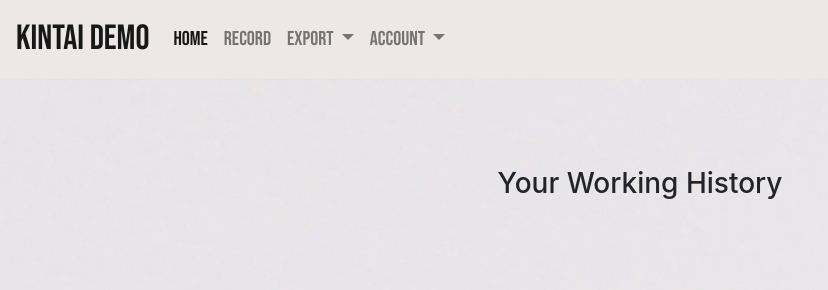
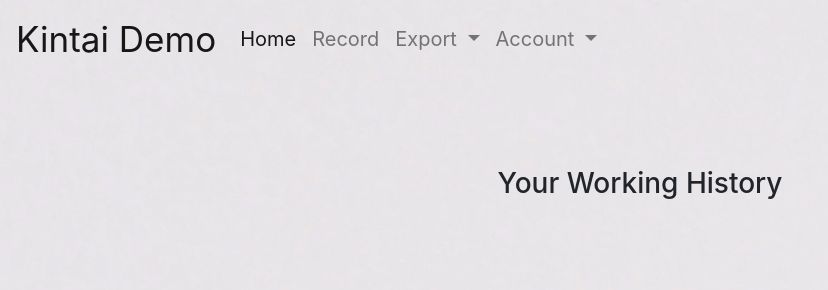
Before and after one commit to yuki-nagano/kintaidemo, a Django app: page /record in a window 1280 px wide. Shown: the top 290 px of the page, without its empty margins (0-828 px from the left). Run offline with Django 4.2, Linux system fonts and the light colour scheme; data that the repository does not hold is empty; some libraries are stand-ins or nearby versions.

Commit message:
style: add common css file

```diff
--- a/kintaiapp/static/kintaiapp/css/style.css
+++ b/kintaiapp/static/kintaiapp/css/style.css
@@ -1,13 +1,5 @@
-.font_benasneue {
-    font-family: 'Bebas Neue', cursive;
-}
-
 h1 {
     text-align: center;
-}
-
-.bg_rose {
-    background-color: rgb(238, 231, 231);
 }
 
 .navbar {
@@ -23,11 +15,6 @@ h1 {
     box-shadow: 2px 2px 4px rgb(161, 161, 161);
 }
 
-.section {
-    background-color: #ffffff;
-    padding:100px 0 60px;
-}
-
 .currentTime {
     text-align: center;
 }
--- a/kintaiapp/templates/kintaiapp/common/base.html
+++ b/kintaiapp/templates/kintaiapp/common/base.html
@@ -15,6 +15,7 @@
         <link href="https://fonts.googleapis.com/css2?family=Bebas+Neue&display=swap" rel="stylesheet">
 
         <!-- Load CSS files -->
+        <link rel="stylesheet" type="text/css" href="{% static 'kintaiapp/css/common/base.css' %}">
         <link rel="stylesheet" type="text/css" href="{% static 'kintaiapp/css/style.css' %}">
         <link rel="stylesheet" type="text/css" href="{% static 'kintaiapp/css/record.css' %}">
 
```
